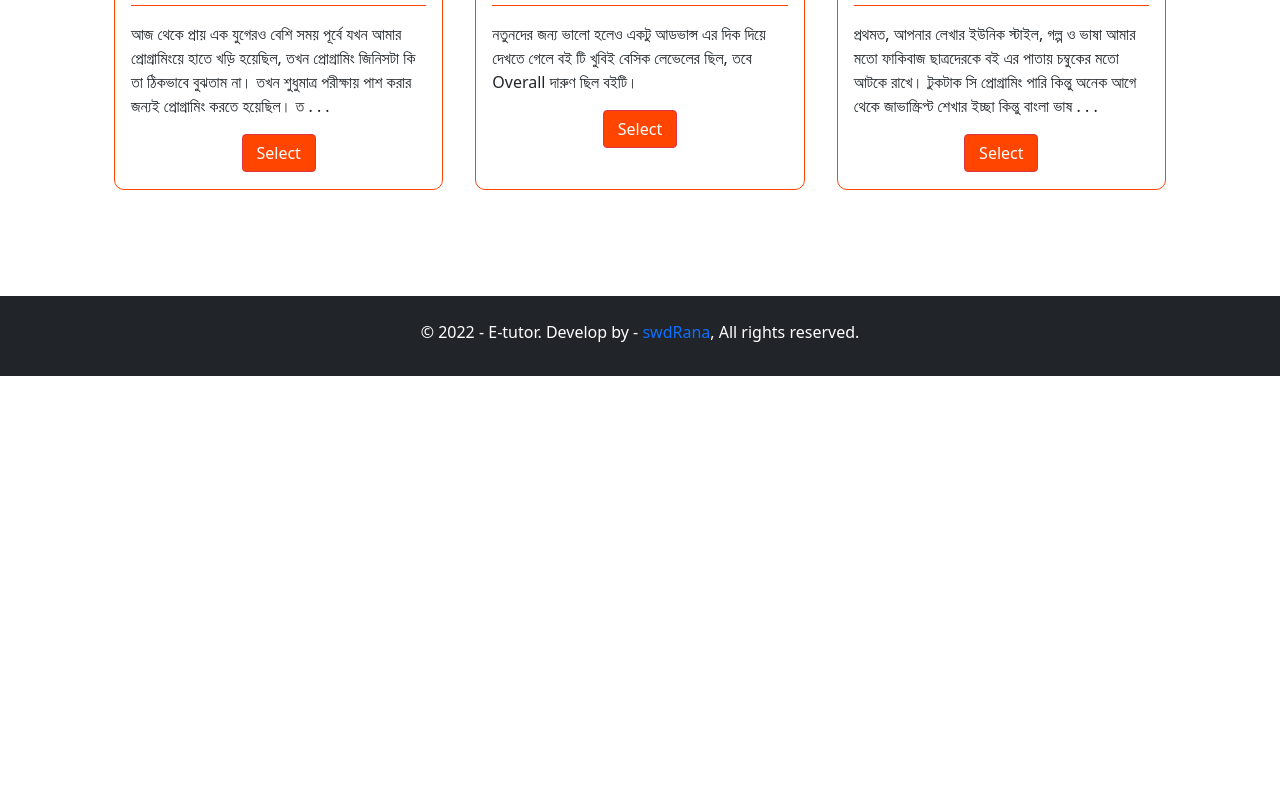
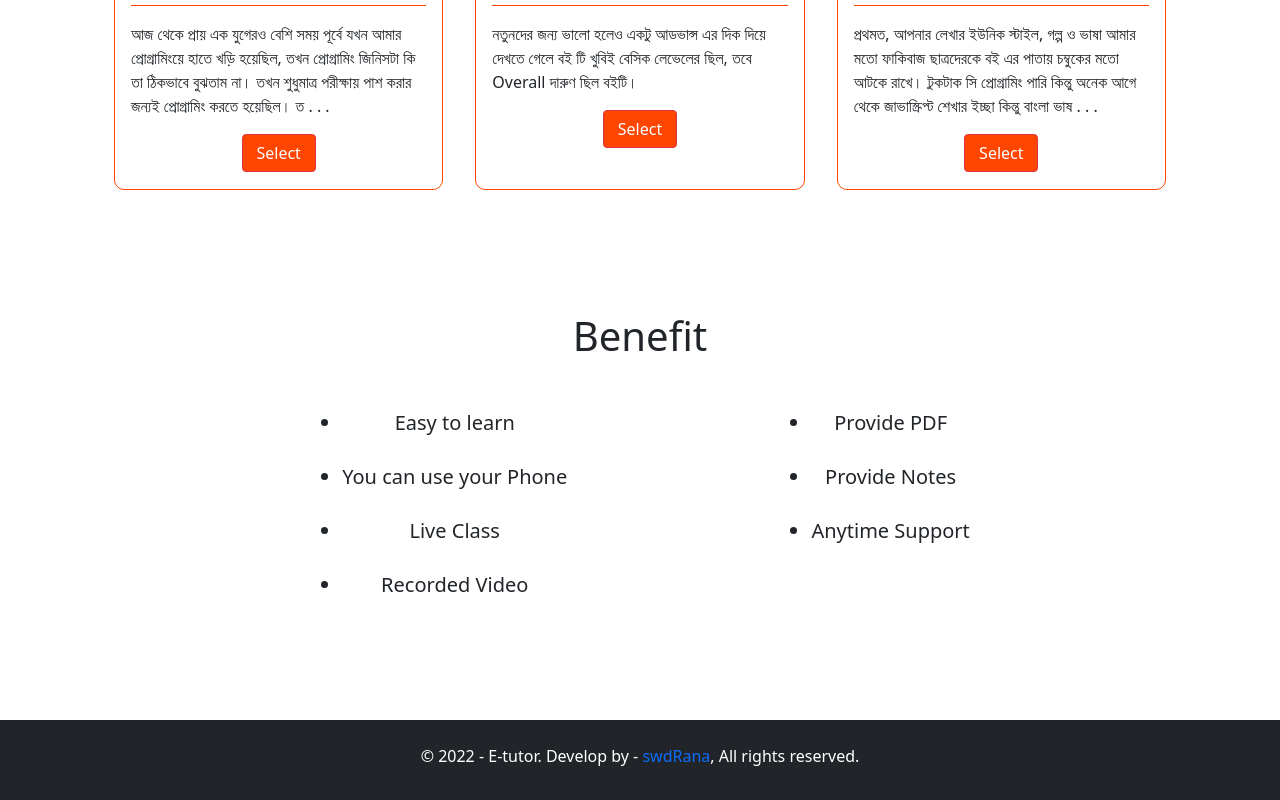
Before and after one commit to swdrana/independent-service-provider, a React (Create React App) app: page / in a window 1280 px wide. Shown: the part 1114-1914 px from the top of the page. Before the commit the page ends 1490 px from the top, so only its background shows below. Built offline with nearby package versions, Linux system fonts and the light colour scheme; no server answers.

Commit message:
extra section inside home page added

```diff
--- a/src/Pages/Signup/Signup.js
+++ b/src/Pages/Signup/Signup.js
@@ -1,5 +1,5 @@
 import React, { useState } from "react";
-import { Button, Form } from "react-bootstrap";
+import { Form } from "react-bootstrap";
 import "./Signup.css";
 import {
   useCreateUserWithEmailAndPassword,
--- a/src/components/Home/Home.css
+++ b/src/components/Home/Home.css
@@ -27,3 +27,6 @@
 .orange{
     color: #ff6636;
 }
+.benefit li{
+    font-size: 20px;
+}
--- a/src/components/Home/Home.js
+++ b/src/components/Home/Home.js
@@ -25,11 +25,7 @@
               learn with expert anytime, anywhere.
             </h4>
             <Button
-              className={
-                user
-                  ? " btn-danger d-none "
-                  : " btn-danger"
-              }
+              className={user ? " btn-danger d-none " : " btn-danger"}
               onClick={() => {
                 navigate("/signup");
               }}
@@ -44,11 +40,28 @@
         </div>
       </div>
       <div className="catagory container my-5 py-3">
-        <h1 className="text-center ">Browse with top category</h1>
-    <div className="services row container m-auto p-3">
-        {topics.slice(0,3).map(item=><Topic key={item.id} item={item}></Topic>)}
-        {console.log(topics.slice(0,3))}
-    </div>
+        <h1 className="text-center ">Top Courses</h1>
+        <div className="services row container m-auto p-3">
+          {topics.slice(0, 3).map((item) => (
+            <Topic key={item.id} item={item}></Topic>
+          ))}
+        </div>
+      </div>
+      <div className="benefit container my-5 py-3">
+        <h1 className="text-center ">Benefit</h1>
+        <div className="container m-auto p-3 d-flex justify-content-evenly">
+          <ul>
+            <li className="my-4">Easy to learn</li>
+            <li className="my-4">You can use your Phone</li>
+            <li className="my-4">Live Class</li>
+            <li className="my-4">Recorded Video</li>
+          </ul>
+          <ul>
+            <li className="my-4">Provide PDF</li>
+            <li className="my-4">Provide Notes</li>
+            <li className="my-4">Anytime Support</li>
+          </ul>
+        </div>
       </div>
     </>
   );
```
Also changed, not shown: 1 other file (tests, documents, lock files or other folders).
